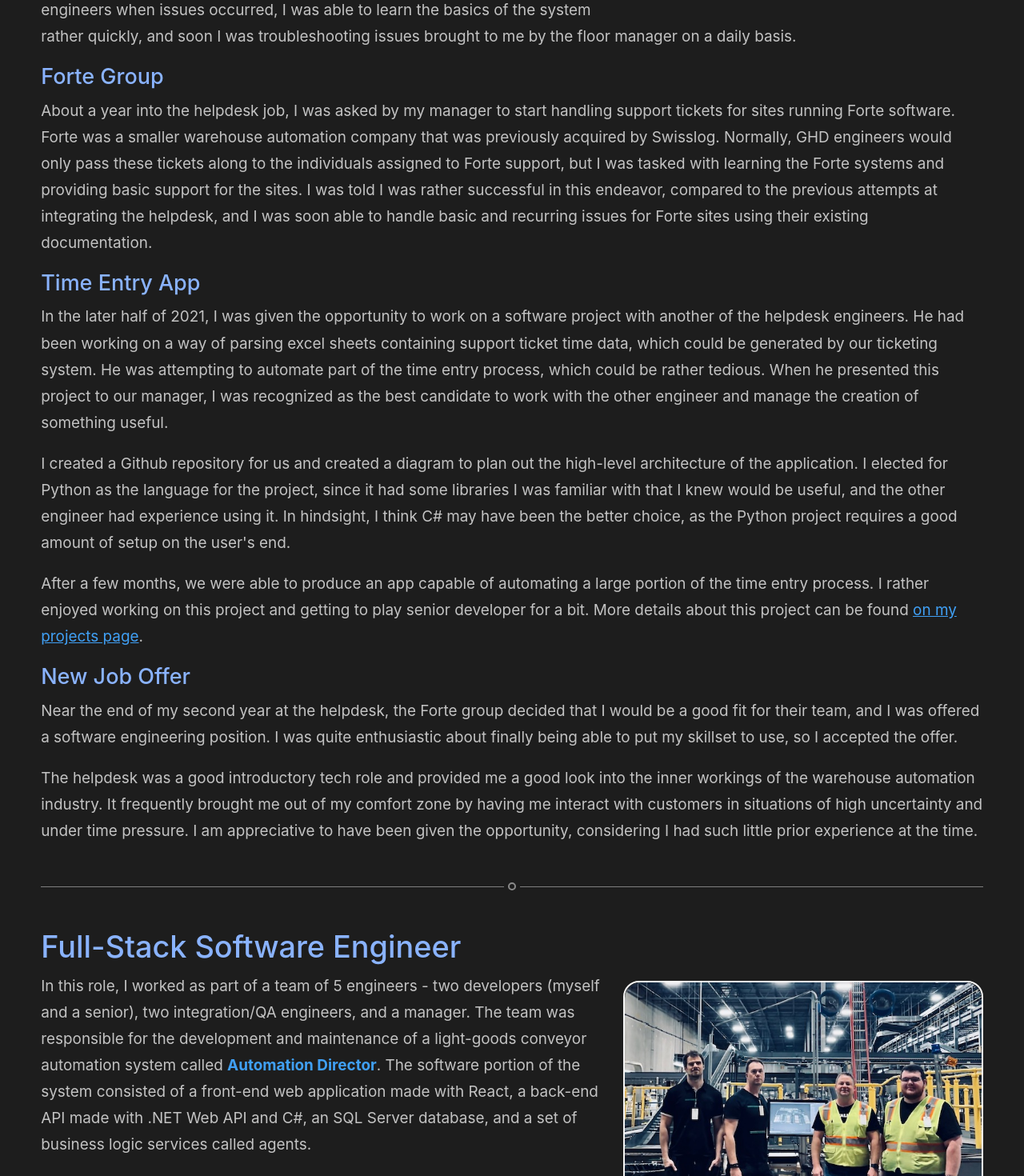
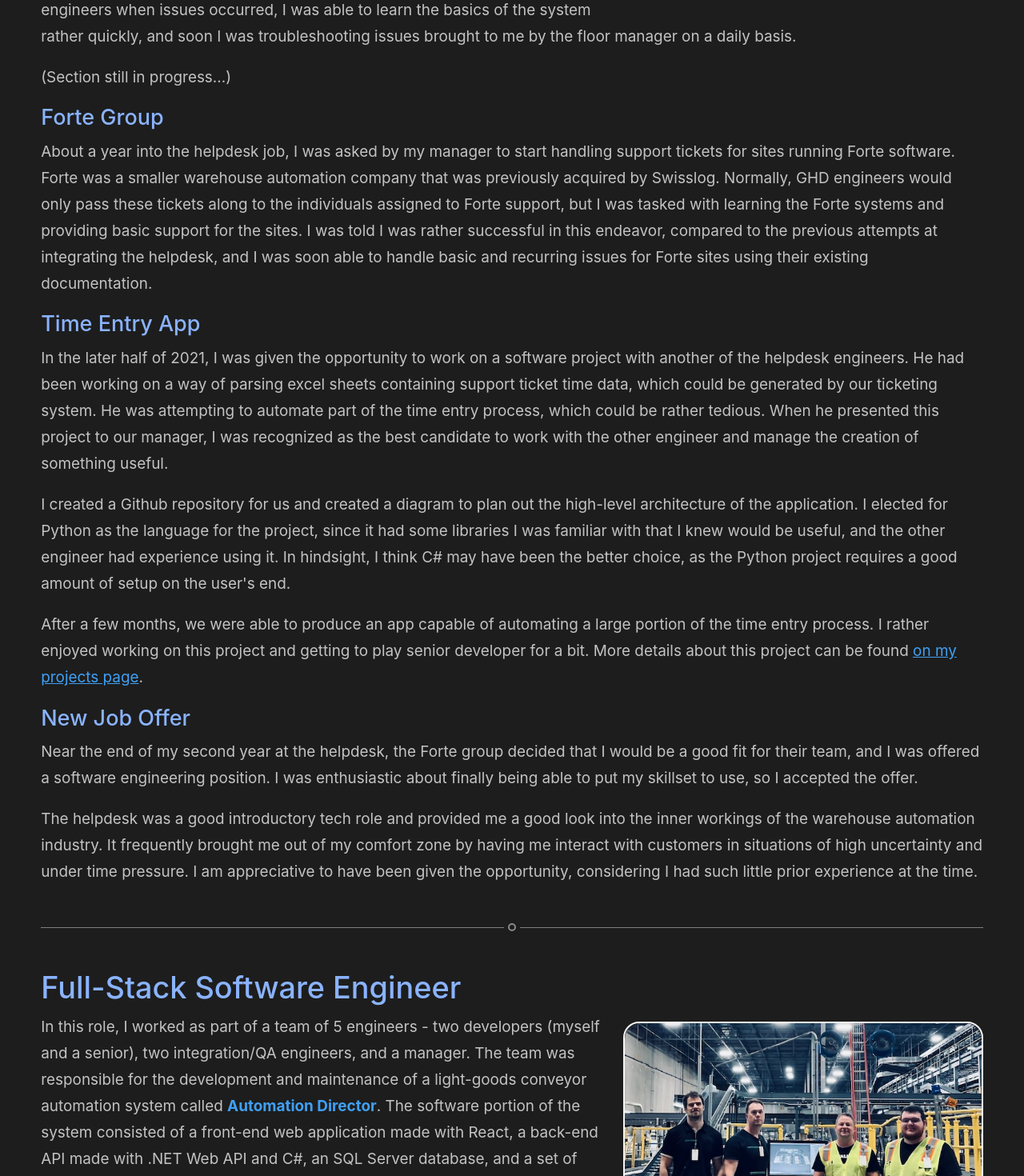
Before and after one commit to Dylan-Dotti/React-Portfolio-Website, a React (Vite) app: page /employment in a window 1280 px wide. Shown: the part 1320-2790 px from the top of the page at 80% size. Built offline with nearby package versions, Linux system fonts and the light colour scheme.

Commit message:
More granular fade-ins for employment section

```diff
--- a/src/Components/Employment/index.tsx
+++ b/src/Components/Employment/index.tsx
@@ -15,32 +15,45 @@ const Employment: React.FC = () => {
                 <HrWithCircle widthClass="half-centered" />
             </FadeInSection>
 
-            <FadeInSection className="job-section ghd-section content-container">
+            <div className="job-section ghd-section content-container">
+                <FadeInEmploymentSection>
                     <h2 className="job-title">Global Helpdesk Support Engineer</h2>
-                <div className="img-wrapper right-img">
+                </FadeInEmploymentSection>
+                <FadeInEmploymentSection className="img-wrapper right-img">
                     <LazyLoadImage
                         src="img/Swisslog/cranes.PNG"
                         alt=""
                         effect="blur"
                     />
-                </div>
+                </FadeInEmploymentSection>
 
+                <FadeInEmploymentSection>
                     <p>
                         Following my graduation from CNU, my former university advisor presented me with an opportunity for a helpdesk support engineer position at Swisslog, a global intralogistics company. Although the position did not involve any software development, the pay and benefits were enticing, and the prospect of being involved with software that interacted with the physical world was an interesting one. I decided that this position would be a good way to learn the industry and that I had the potential to move to a development role within the company at a later time, so I accepted the offer.
                     </p>
+                </FadeInEmploymentSection>
 
                 <div className="chapter-section">
+                    <FadeInEmploymentSection>
                         <h4 className="chapter-title">Job Summary</h4>
+                    </FadeInEmploymentSection>
+                    <FadeInEmploymentSection>
                         <p>
                             The helpdesk role involved a few main tasks. If a customer had an issue or question related to their warehouse, they would email or call in to the helpdesk. If I received a call, I would need to gather information from the customer about their issue. Using that information, I would create a support ticket for the purposes of tracking and providing updates.
                         </p>
+                    </FadeInEmploymentSection>
+                    <FadeInEmploymentSection>
                         <p>
                             Helpdesk engineers were assigned to tickets based on their availability and proficiency with a specific site. Resolving a customer issue required some combination of prior site knowledge, researching previous tickets and existing documentation, and collaboration with other engineers. If the issue could not be resolved within a required timeframe, I would need to escalate the issue to a more experienced resource, which generally was an integration or software engineer that worked on the project. After an escalated issue was resolved, I would create an article detailing the resolution process, in order to prevent future escalations for the same issue.
                         </p>
+                    </FadeInEmploymentSection>
                 </div>
 
                 <div className="chapter-section">
+                    <FadeInEmploymentSection>
                         <h4 className="chapter-title">HBC Project</h4>
+                    </FadeInEmploymentSection>
+                    <FadeInEmploymentSection>
                         <CrossfadeImageCarousel
                             className="hbc-carousel"
                             images={[
@@ -56,128 +69,199 @@ const Employment: React.FC = () => {
                             imgHoldDurationMS={12_000}
                             imgFadeDurationMS={4_000}
                         />
+                    </FadeInEmploymentSection>
+                    <FadeInEmploymentSection>
                         <p>
                             After my onboarding and initial training, I was selected to travel to support a relatively new warehouse project commissioned by Hudson's Bay Company (HBC) for two weeks. The site was utilizing Swisslog's CarryPick system, which works by managing a fleet of mobile robots that move around a grid of product racks using AR tags on the floor to keep track of their position. When a product is requested by the system, a robot will physically pick up a rack with the desired product, then bring it to a manned workstation for picking.
                         </p>
+                    </FadeInEmploymentSection>
+                    <FadeInEmploymentSection>
                         <p>
                             By reviewing the existing documentation and observing the field service engineers when issues occurred, I was able to learn the basics of the system rather quickly, and soon I was troubleshooting issues brought to me by the floor manager on a daily basis.
                         </p>
+                    </FadeInEmploymentSection>
+                    <FadeInEmploymentSection>
+                        <p>
+                            (Section still in progress...)
+                        </p>
+                    </FadeInEmploymentSection>
                 </div>
 
                 <div className="chapter-section">
+                    <FadeInEmploymentSection>
                         <h4 className="chapter-title">Forte Group</h4>
+                    </FadeInEmploymentSection>
+                    <FadeInEmploymentSection>
                         <p>
                             About a year into the helpdesk job, I was asked by my manager to start handling support tickets for sites running Forte software. Forte was a smaller warehouse automation company that was previously acquired by Swisslog. Normally, GHD engineers would only pass these tickets along to the individuals assigned to Forte support, but I was tasked with learning the Forte systems and providing basic support for the sites. I was told I was rather successful in this endeavor, compared to the previous attempts at integrating the helpdesk, and I was soon able to handle basic and recurring issues for Forte sites using their existing documentation.
                         </p>
+                    </FadeInEmploymentSection>
                 </div>
 
                 <div className="chapter-section">
+                    <FadeInEmploymentSection>
                         <h4 className="chapter-title">Time Entry App</h4>
+                    </FadeInEmploymentSection>
+                    <FadeInEmploymentSection>
                         <p>
                             In the later half of 2021, I was given the opportunity to work on a software project with another of the helpdesk engineers. He had been working on a way of parsing excel sheets containing support ticket time data, which could be generated by our ticketing system. He was attempting to automate part of the time entry process, which could be rather tedious. When he presented this project to our manager, I was recognized as the best candidate to work with the other engineer and manage the creation of something useful.
                         </p>
+                    </FadeInEmploymentSection>
+                    <FadeInEmploymentSection>
                         <p>
                             I created a Github repository for us and created a diagram to plan out the high-level architecture of the application. I elected for Python as the language for the project, since it had some libraries I was familiar with that I knew would be useful, and the other engineer had experience using it. In hindsight, I think C# may have been the better choice, as the Python project requires a good amount of setup on the user's end.
                         </p>
+                    </FadeInEmploymentSection>
+                    <FadeInEmploymentSection>
                         <p>
                             After a few months, we were able to produce an app capable of automating a large portion of the time entry process. I rather enjoyed working on this project and getting to play senior developer for a bit. More details about this project can be found <HashLink to="/projects#ghd-auto-time-entry">on my projects page</HashLink>.
                         </p>
+                    </FadeInEmploymentSection>
                 </div>
 
                 <div className="chapter-section">
+                    <FadeInEmploymentSection>
                         <h4 className="chapter-title">New Job Offer</h4>
+                    </FadeInEmploymentSection>
+                    <FadeInEmploymentSection>
                         <p>
-                        Near the end of my second year at the helpdesk, the Forte group decided that I would be a good fit for their team, and I was offered a software engineering position. I was quite enthusiastic about finally being able to put my skillset to use, so I accepted the offer.
+                            Near the end of my second year at the helpdesk, the Forte group decided that I would be a good fit for their team, and I was offered a software engineering position. I was enthusiastic about finally being able to put my skillset to use, so I accepted the offer.
                         </p>
+                    </FadeInEmploymentSection>
+                    <FadeInEmploymentSection>
                         <p>
                             The helpdesk was a good introductory tech role and provided me a good look into the inner workings of the warehouse automation industry. It frequently brought me out of my comfort zone by having me interact with customers in situations of high uncertainty and under time pressure. I am appreciative to have been given the opportunity, considering I had such little prior experience at the time.
                         </p>
+                    </FadeInEmploymentSection>
                 </div>
 
-            </FadeInSection>
+            </div>
 
-            <FadeInSection className="content-container job-divider">
+            <FadeInEmploymentSection className="content-container job-divider">
                 <HrWithCircle className="softer" />
-            </FadeInSection>
+            </FadeInEmploymentSection>
 
-            <FadeInSection className="job-section content-container">
+            <div className="job-section content-container">
+                <FadeInEmploymentSection>
                     <h2 className="job-title">Full-Stack Software Engineer</h2>
-                <div className="img-wrapper right-img">
+                </FadeInEmploymentSection>
+                <FadeInEmploymentSection className="img-wrapper right-img">
                     <LazyLoadImage
                         src="img/Lenox/IMG_1769.jpg"
                         alt=""
                         effect="blur"
                     />
-                </div>
+                </FadeInEmploymentSection>
 
+                <FadeInEmploymentSection>
                     <p>
                         In this role, I worked as part of a team of 5 engineers - two developers (myself and a senior), two integration/QA engineers, and a manager. The team was responsible for the development and maintenance of a light-goods conveyor automation system called <strong className="primary-color-text">Automation Director</strong>. The software portion of the system consisted of a front-end web application made with React, a back-end API made with .NET Web API and C#, an SQL Server database, and a set of business logic services called agents.
                     </p>
+                </FadeInEmploymentSection>
+                <FadeInEmploymentSection>
                     <p>
                         In addition to the main Automation Director system, we also worked on a few supporting applications. This included a web-based directory tool for keeping track of the software, servers, devices, and configurations for each of the customer sites, and a desktop application for testing various aspects of the systems.
                     </p>
+                </FadeInEmploymentSection>
 
                 <div className="chapter-section">
+                    <FadeInEmploymentSection>
                         <h4 className="chapter-title">Directory Tool</h4>
+                    </FadeInEmploymentSection>
 
+                    <FadeInEmploymentSection>
                         <p>
                             At the time that I joined the team, customer project work was relatively light. Though I made a few minor changes to project UIs, much of my development time was spent working on our customer directory tool. We used this tool to keep track of important data for each of the customer sites, such as the server names and IPs, software versions, accounts and passwords, and links to documentation.
                         </p>
+                    </FadeInEmploymentSection>
+                    <FadeInEmploymentSection>
                         <p>
                             The tool was a web application consisting of a React, Typescript, and Sass front-end, a .NET C# WebAPI back-end, and an SQL Server database. I effectively took over as the primary developer for this project, freeing up my senior developer to work on more important tasks.
                         </p>
+                    </FadeInEmploymentSection>
+                    <FadeInEmploymentSection>
                         <p>
                             One of the most helpful features I implemented for this project was a server availability checker. This feature would periodically ping each of our test servers and display their availability status in the UI. This was a great help to our team, as it allowed us to quickly identify whether or not a server was turned on.
                         </p>
+                    </FadeInEmploymentSection>
+                    <FadeInEmploymentSection>
                         <p>
                             This was a great introductory project for me, as it allowed me to familiarize myself with the development workflow and to improve my front-end programming skills without the possibility of damaging a customer's production system.
                         </p>
+                    </FadeInEmploymentSection>
                 </div>
 
                 <div className="chapter-section">
+                    <FadeInEmploymentSection>
                         <h4 className="chapter-title">Tester Tool</h4>
+                    </FadeInEmploymentSection>
 
+                    <FadeInEmploymentSection>
                         <p>
                             After a few months in this role, my senior developer felt that my skills had progressed enough for me to be brought onto a more complex project, so I started receiving assignments for the group's AD Tester Tool. This was a desktop application that was used to test portions of the Automation Director system. It was made using Electron, a framework for creating dekstop applications using web technologies. Like the other projects in our group, it consisted of a React, Typescript, and Sass front-end, a .NET C# WebAPI back-end, and an SQL Server database.
                         </p>
+                    </FadeInEmploymentSection>
+                    <FadeInEmploymentSection>
                         <p>
                             Unlike the Directory Tool, this project was used in production by our customers to test their systems, so I had to be more mindful of my changes. The code was also more challenging to understand, as it integrated with the Automation Director system in a lower-level way.
                         </p>
+                    </FadeInEmploymentSection>
                 </div>
 
                 <div className="chapter-section">
+                    <FadeInEmploymentSection>
                         <h4 className="chapter-title">Automation Director</h4>
+                    </FadeInEmploymentSection>
 
+                    <FadeInEmploymentSection>
                         <p>
                             Around a year into the role, my senior developer decided that I was ready to start assisting with the development of the new version of the Automation Director UI.
                         </p>
+                    </FadeInEmploymentSection>
+                    <FadeInEmploymentSection>
                         <p>
-                        Lorem ipsum dolor sit amet consectetur adipisicing elit. Non quam, neque porro maxime impedit libero nostrum ad et a, rem magnam ullam quis expedita atque? Debitis, voluptatum. Quis odio rerum illo, ipsum vero minus neque, qui non autem sequi enim.
+                            (Section still in progress...)
                         </p>
+                    </FadeInEmploymentSection>
                 </div>
 
                 <div className="chapter-section">
+                    <FadeInEmploymentSection>
                         <h4 className="chapter-title">PASWare</h4>
+                    </FadeInEmploymentSection>
 
+                    <FadeInEmploymentSection>
                         <p>
                             At the end of 2022, I was selected to work on a project called PASWare. This was a legacy system produced by another company that was previously acquired by Swisslog. There was effectively one developer left at Swissog who was somewhat familiar with the system, and the original developers, who had since left the company, had decided to cut their support for it.
                         </p>
+                    </FadeInEmploymentSection>
+                    <FadeInEmploymentSection>
                         <p>
                             The customer was requesting a small expansion of their conveyor system. My manager was informed of this request, and asked if I would be willing to take on the project. I thought this would be a good opportunity to stand out as a developer, so I accepted.
                         </p>
+                    </FadeInEmploymentSection>
+                    <FadeInEmploymentSection>
                         <p>
                             The PASWare system consisted of a front-end web application made with AngularJS and served from an ASP.NET backend, as well as an SQL Server database. The UI also contained an embedded Unity application that was used to visualize the conveyor system. As documenation was very limited, my strategy for this project was to trace the flow of data from the Unity application to the database. This allowed me to identify the relevant portions of the codebase.
                         </p>
+                    </FadeInEmploymentSection>
+                    <FadeInEmploymentSection>
                         <p>
                             As a newly-professional developer, this project was a true trial by fire. In addition to learning the codebase, I needed to meet regularly with the customer and project managers to discuss progress and requirements. Swisslog was able to schedule a single 1-hour meeting with one of the original developers, which was very helpful in clarifying some of the more obscure portions of the system. Additionally, I had several meetings with one of the customer's PLC engineers to discuss how the software and PLC would communicate, and to test the communication once my implementation was complete.
                         </p>
+                    </FadeInEmploymentSection>
+                    <FadeInEmploymentSection>
                         <p>
                             In the end, I was able to successfully complete my portion of this project. I identified the necessary database changes by looking through the migrations performed for a previous conveyor expansion, and my testing with the customer's PLC engineer confirmed the flow of data between the PLC and UI. The hardware was installed some time after my work was complete, but I was not involved in that portion of the project.
                         </p>
+                    </FadeInEmploymentSection>
                 </div>
 
                 <div className="chapter-section">
+                    <FadeInEmploymentSection>
                         <h4 className="chapter-title">Lenox Trip</h4>
+                    </FadeInEmploymentSection>
+                    <FadeInEmploymentSection>
                         <CrossfadeImageCarousel
                             className="lenox-carousel"
                             images={[
@@ -193,21 +277,46 @@ const Employment: React.FC = () => {
                             imgHoldDurationMS={12_000}
                             imgFadeDurationMS={4_000}
                         />
+                    </FadeInEmploymentSection>
+                    <FadeInEmploymentSection>
+                        <p>
+                            (Section still in progress...)
+                        </p>
+                    </FadeInEmploymentSection>
+                    <FadeInEmploymentSection>
                         <p>
                             Lorem ipsum dolor, sit amet consectetur adipisicing elit. Nobis animi vero illo perferendis et, qui at dolor? Ducimus corporis at, dolor dolores praesentium voluptatem quam laboriosam maiores porro quod repellendus eum officiis id molestiae similique repellat minus assumenda omnis est alias eveniet. Pariatur a veniam sed repellat error corrupti excepturi, eaque consequatur delectus, laborum asperiores similique labore quae. Sit accusamus itaque esse nisi eligendi impedit maiores tempore ut est natus velit quo nesciunt fugit inventore ipsum, laboriosam, totam excepturi iure possimus obcaecati quibusdam fuga. Illo porro aut veniam necessitatibus id tempora doloremque dolor unde facere harum, corporis, nam magnam ipsum.
                         </p>
+                    </FadeInEmploymentSection>
                 </div>
 
                 <div className="chapter-section">
+                    <FadeInEmploymentSection>
                         <h4 className="chapter-title">Conclusion</h4>
+                    </FadeInEmploymentSection>
+                    <FadeInEmploymentSection>
                         <p>
-                        This position was an excellent opportunity for me to learn and grow as a developer. I learned a lot about the software implementation, testing, and deployment processes, and I was provided plenty of opportunities to cultivate my web development skills. I was also able to learn more about the warehouse automation industry, which I found to be quite interesting. I am grateful to have been given the opportunity to work with such a great team, and I am proud of the work we were able to accomplish together.
+                            This position was an excellent opportunity for me to learn and grow as a developer. I learned a lot about the software development processes, and I was provided plenty of opportunities to cultivate my web development skills. I was also able to learn more about the warehouse automation industry, which I found rather interesting. I am grateful to have been given the opportunity to work on this team, considering my limited professional experience.
                         </p>
+                    </FadeInEmploymentSection>
                 </div>
-            </FadeInSection>
+            </div>
 
         </div>
     );
 }
 
+interface FadeInEmploymentSectionProps {
+    children: React.ReactNode
+    className?: string
+}
+
+const FadeInEmploymentSection: React.FC<FadeInEmploymentSectionProps> = (props) => {
+    return (
+        <FadeInSection className={props.className} rootMargin="-10%">
+            {props.children}
+        </FadeInSection>
+    );
+}
+
 export default Employment;
```
Lines whose indentation alone changed are shown as unchanged.
